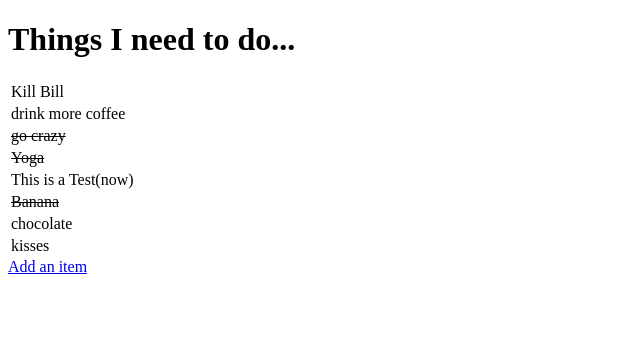
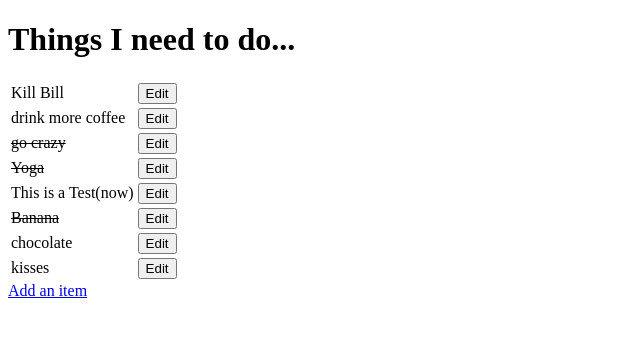
Before and after one commit to coffeeipsum/django-todo, a Django app: page / in a window 1280 px wide. Shown: the top 337 px of the page, without its empty margins (0-640 px from the left). Run offline with Django 3.2, Linux system fonts and the light colour scheme; data comes from the database, SQL or seed files in the repository; both versions use the stored data as it was after the commit.

Commit message:
edit_an_item

```diff
--- a/django_todo/urls.py
+++ b/django_todo/urls.py
@@ -15,11 +15,12 @@ Including another URLconf
 """
 from django.conf.urls import url
 from django.contrib import admin
-from todo.views import get_todo_list, create_an_item
+from todo.views import get_todo_list, create_an_item, edit_an_item
 
 
 urlpatterns = [
     url(r'^admin/', admin.site.urls),
     url(r'^$', get_todo_list),
-    url(r'^add$', create_an_item)
+    url(r'^add$', create_an_item),
+    url(r'^edit/(?P<id>\d+)$', edit_an_item)
 ]
--- a/todo/templates/todo_list.html
+++ b/todo/templates/todo_list.html
@@ -18,6 +18,12 @@
                 {% else %}
                 <td>{{ item.name }}</td>
                 {% endif %}
+
+                <td>
+                    <form method="GET" action="edit/{{ item.id }}">
+                        <input type="submit" value="Edit">
+                    </form>
+                </td>
             </tr>
             {% empty %}
             <p>You have nothing to do.</p>
--- a/todo/views.py
+++ b/todo/views.py
@@ -1,4 +1,4 @@
-from django.shortcuts import render, HttpResponse, redirect
+from django.shortcuts import render, HttpResponse, redirect, get_object_or_404
 from .models import Item
 from .forms import ItemForm
 
@@ -21,3 +21,17 @@ def create_an_item(request):
         form = ItemForm()
 
     return render(request, "item_form.html", {'form': form})
+
+
+
+def edit_an_item(request, id):
+    item = get_object_or_404(Item, pk=id)
+
+    if request.method == "POST":
+        form = ItemForm(request.POST, instance=item)
+        if form.is_valid():
+            form.save()
+            return redirect(get_todo_list)
+    else:
+        form = ItemForm(instance=item)
+    return render(request, "item_form.html", {'form': form})
```
Also changed, not shown: db.sqlite3.
